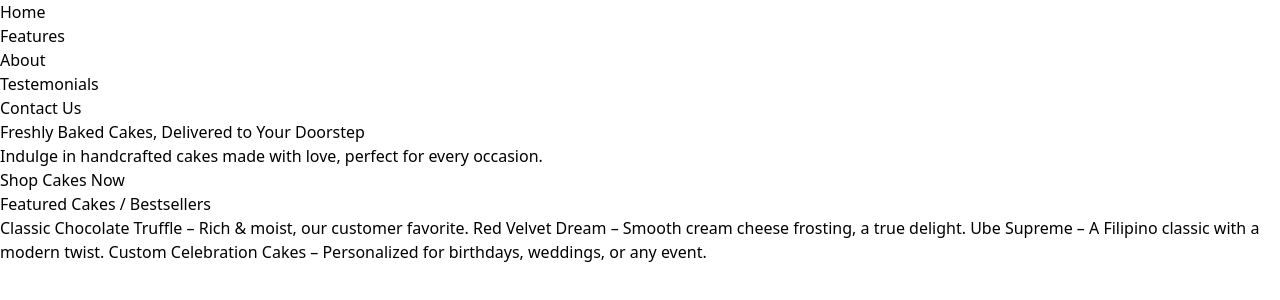
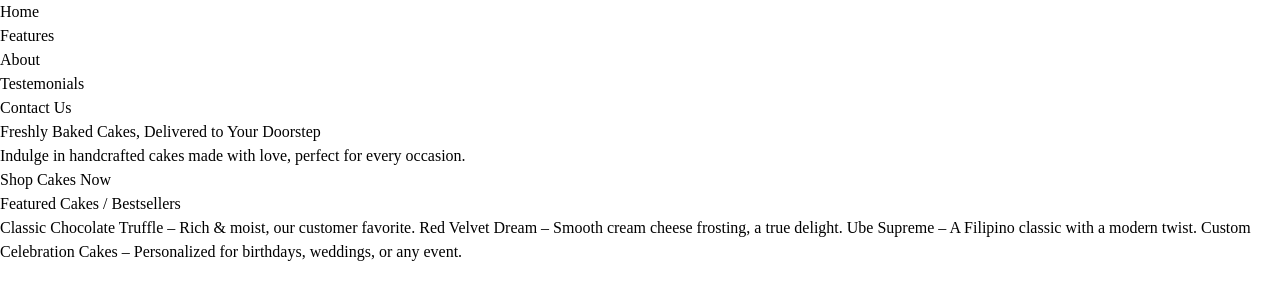
Before and after one commit to cirilobucatcat/cake-online-shop, a Vue app: page / in a window 1280 px wide. Shown: the top 300 px of the page. Built offline with nearby package versions, Linux system fonts and the light colour scheme.

Commit message:
implement font

```diff
--- a/src/style.css
+++ b/src/style.css
@@ -1 +1,7 @@
 @import "tailwindcss";
+@import url('https://fonts.googleapis.com/css2?family=Playwrite+GB+S:ital,wght@0,100..400;1,100..400&display=swap');
+
+body {
+    font-family: "Playwrite GB S", cursive;
+    font-optical-sizing: auto;
+}
```
